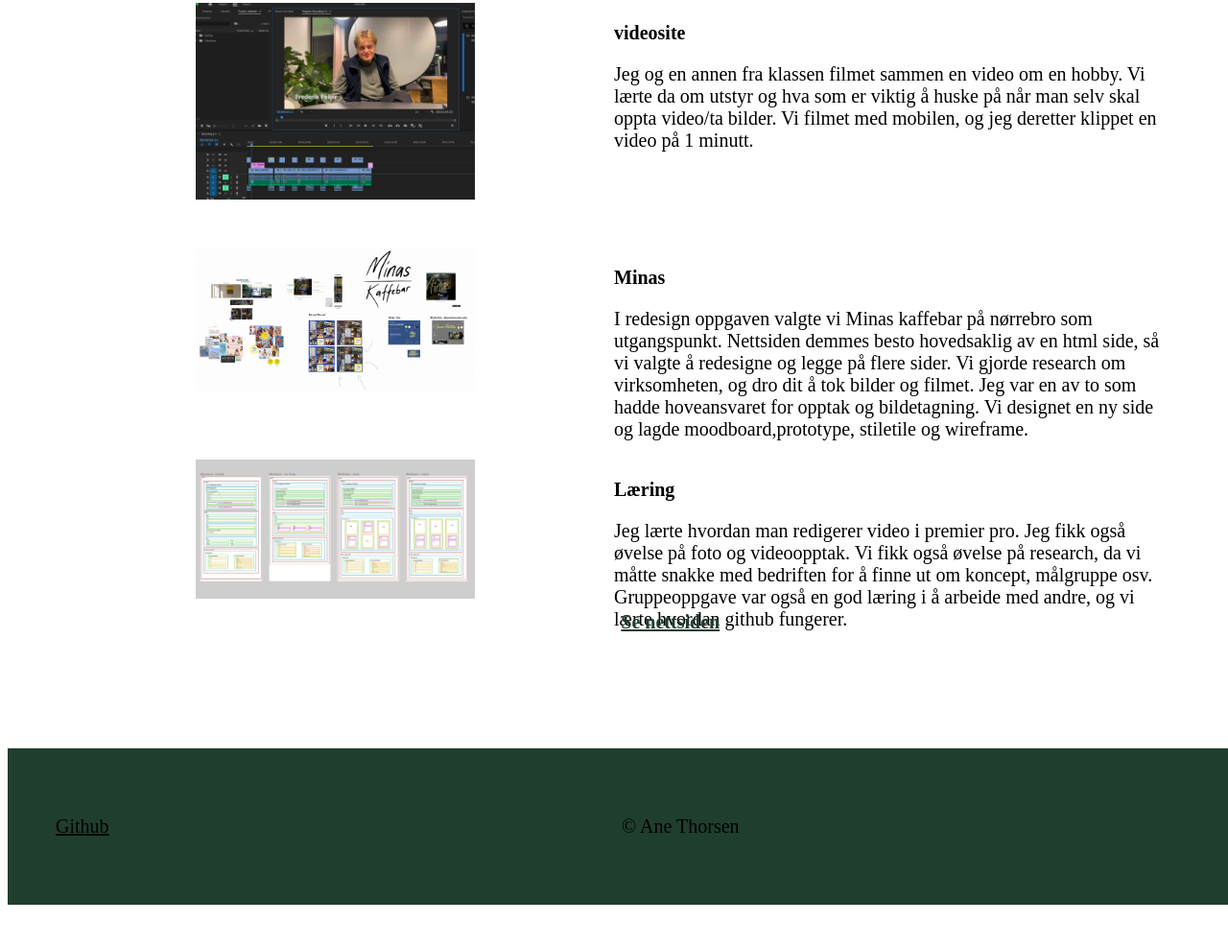
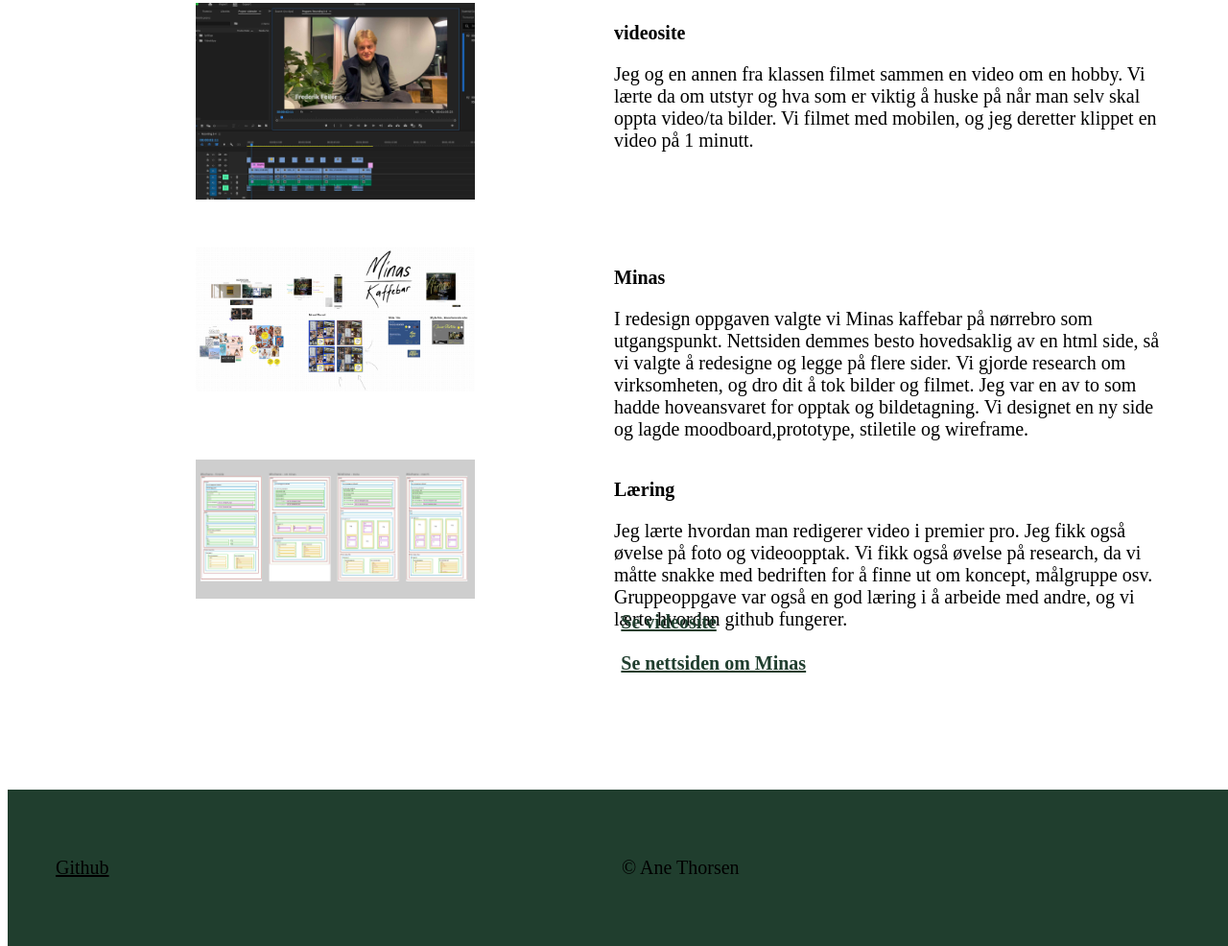
Before and after one commit to Anedt/portfolio1, a plain HTML site: page tema4.html in a window 1280 px wide. Shown: the part 312-1298 px from the top of the page at 96% size. Before the commit the page ends 1255 px from the top, so only its background shows below. Drawn offline with Linux system fonts and the light colour scheme.

Commit message:
la på link

```diff
--- a/tema4.html
+++ b/tema4.html
@@ -45,7 +45,8 @@
         </div>
     </div>
     <div class="link">
-        <h3><a href="" target="_blank">Se nettsiden</a></h3>
+        <h3><a href="https://anedt.dk/videosite" target="_blank">Se videosite</a></h3>
+        <h3><a href="https://anedt.dk/minas/" target="_blank">Se nettsiden om Minas</a></h3>
     </div>
 </main>
 <footer>
```
Also changed, not shown: tema3.html (+1 -1 lines).
